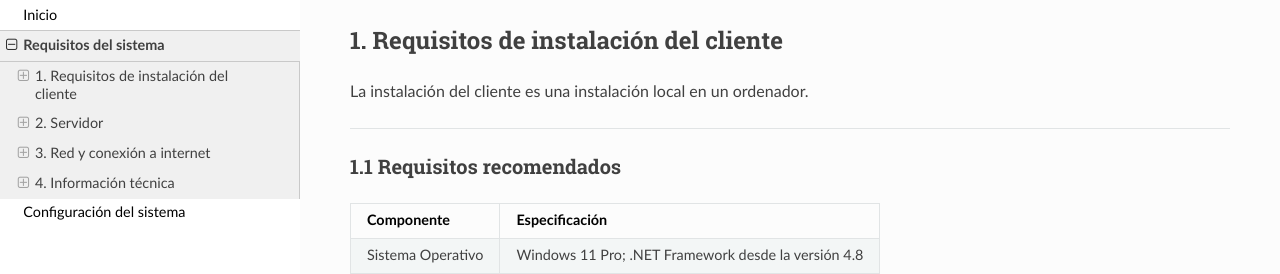
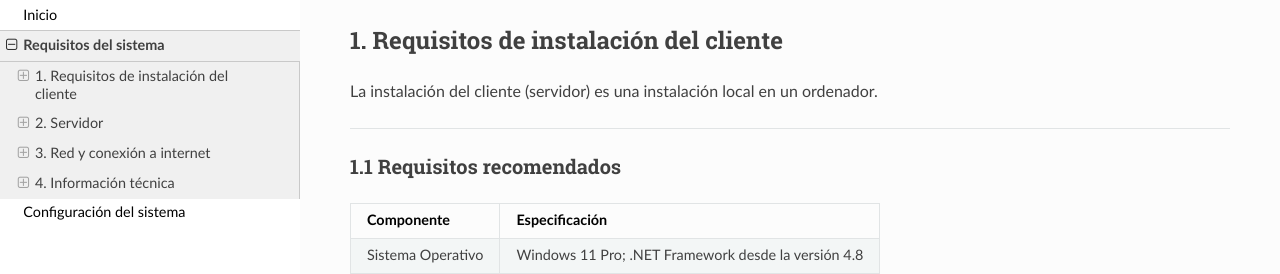
Before and after one commit to endades/Setup-installation, an MkDocs documentation site: the page built from docs/Requisitos_Sistema.md, in a window 1280 px wide and 900 px high. Shown: the part 160-434 px from the top of the window. Built offline with MkDocs 1.6.1, drawn with Linux system fonts in a browser that asks for light colours; nearby versions of some CDN libraries; some of the changed text lies outside the part shown.

Commit message:
update info Requisitos_Sistema

```diff
--- a/docs/Requisitos_Sistema.md
+++ b/docs/Requisitos_Sistema.md
@@ -2,7 +2,7 @@
 
 ## 1. Requisitos de instalación del cliente
 
-La instalación del cliente es una instalación local en un ordenador.
+La instalación del cliente (servidor) es una instalación local en un ordenador.
 
 ---
 
```
Also changed, not shown: other parts of docs/Requisitos_Sistema.md (+4 -0 lines).
